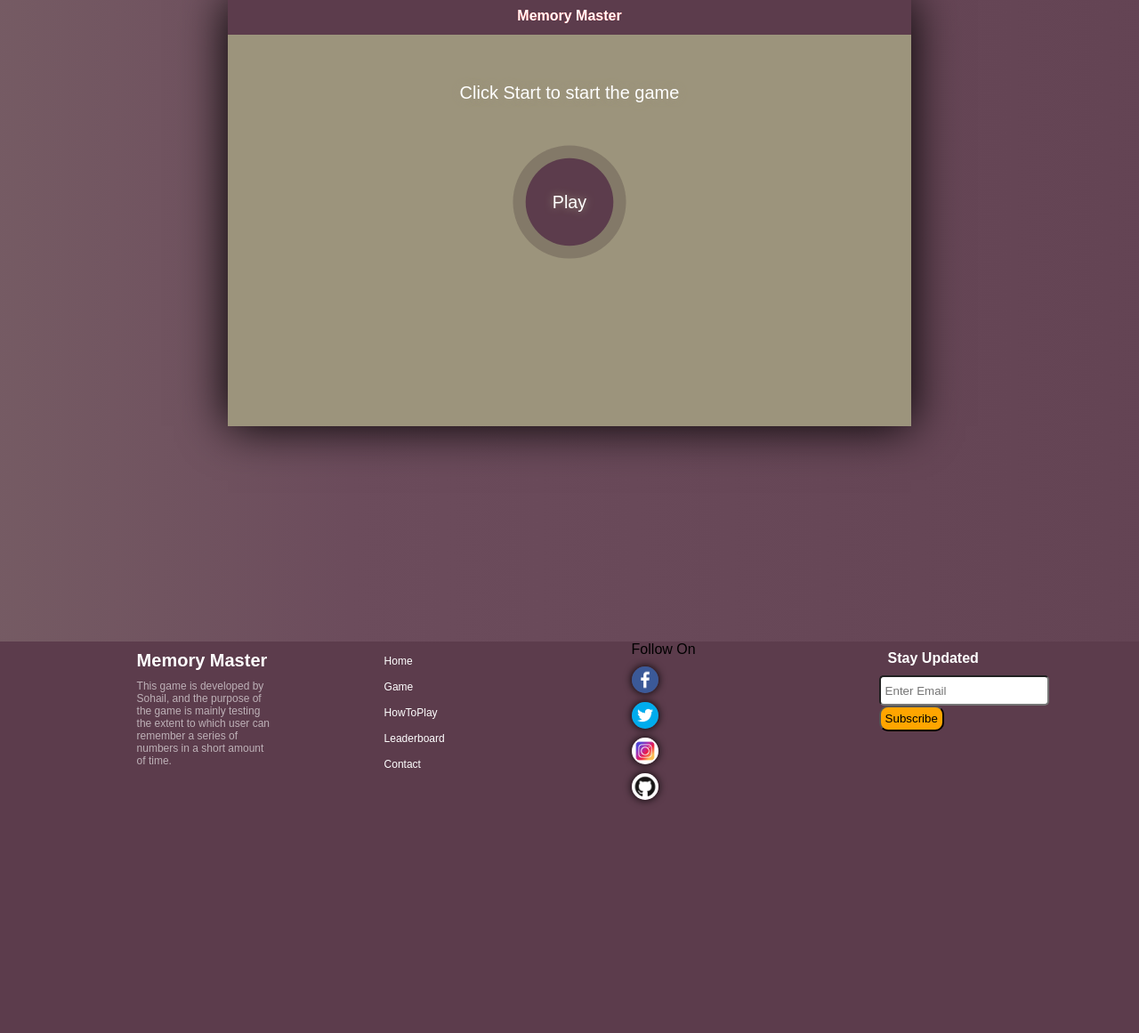
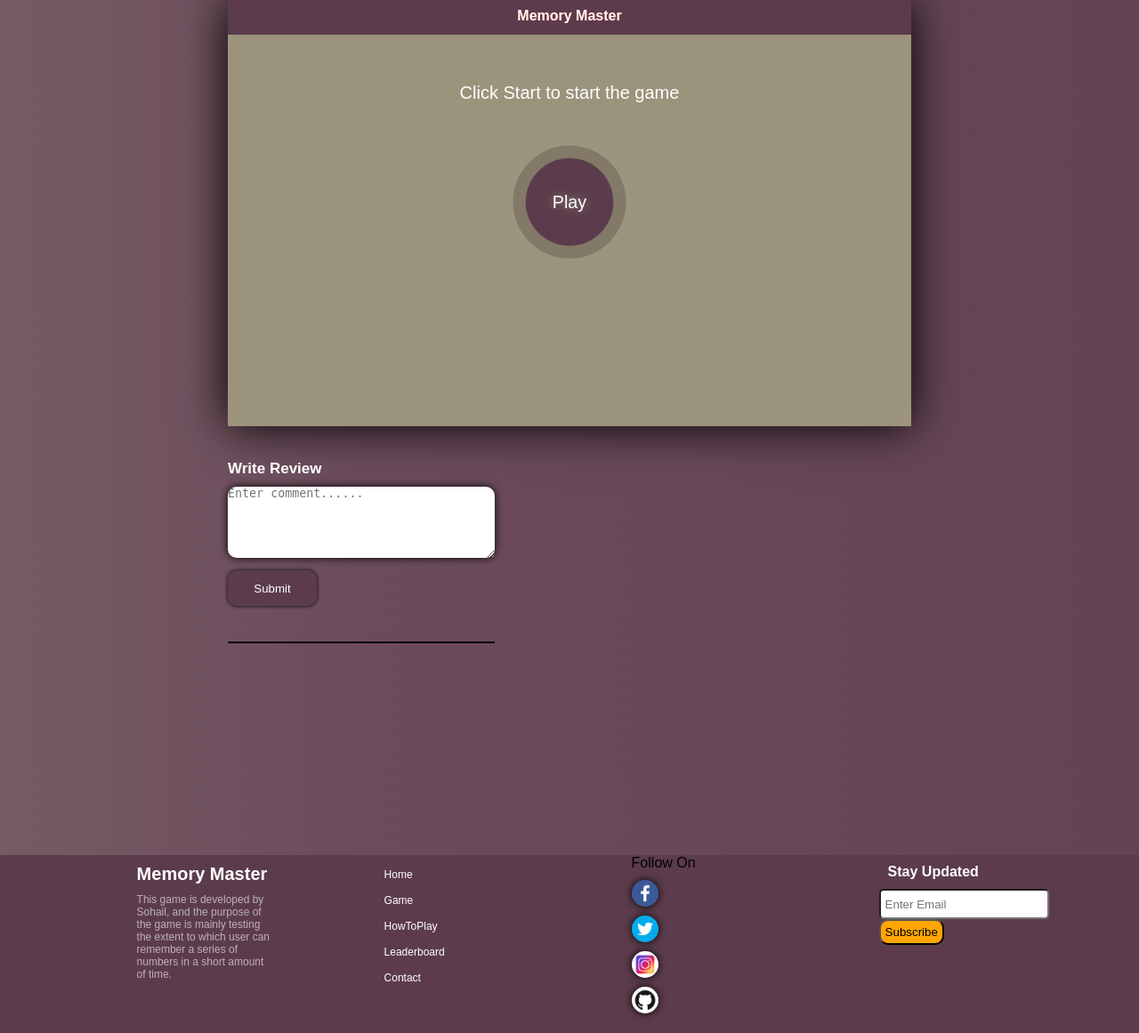
Before and after one commit to SohailMG/GameWebsite, a PHP site: page /Game.php in a window 1280 px wide. Shown: the part 239-1400 px from the top of the page at 89% size. Before the commit the page ends 1142 px from the top, so only its background shows below. Run offline with PHP 8.4, Linux system fonts and the light colour scheme.

Commit message:
added comment section in game page

```diff
--- a/CommonPhp/HeaderNavigation.php
+++ b/CommonPhp/HeaderNavigation.php
@@ -25,6 +25,7 @@ function outputHeaderNav($pageName){
         }
         echo 'href="' . $pageLinks[$i] . '">' . $pageNames[$i] . '</a>';
 
+
     }
     echo '</div>';
     echo '<div id="signbtns">
--- a/Game.php
+++ b/Game.php
@@ -23,6 +23,12 @@
         <button id="Hard" onclick="playHard()">Hard</button>
     </div>
 </div>
+<div class="commentBox">
+    <h1>Write Review</h1>
+    <textarea id="comment" placeholder="Enter comment......"></textarea>
+    <button id="commentbtn" onclick="submitComment()">Submit</button>
+    <div id="comments"></div>
+</div>
 
 <?php
     include_once('CommonPhp/footer.php');
--- a/scripts/Game.js
+++ b/scripts/Game.js
@@ -6,3 +6,12 @@ function startGame() {
     screen_one.style.display = "none";
     screen_two.style.display = "block";
 }
+// game review function to store user comments and display them
+function submitComment(){
+    var comment = document.getElementById("comment").value;
+    var comments = document.getElementById("comments");
+
+    localStorage.setItem('review', comment);
+    showComments = localStorage.getItem('review');
+    comments.innerHTML = showComments;
+}
--- a/scripts/UserAuth.js
+++ b/scripts/UserAuth.js
@@ -41,6 +41,7 @@ function SignUp() {
     localStorage.setItem("newUser", JSON.stringify(newUser));
     currentData.push(newUser);
     localStorage.setItem("allUsers", JSON.stringify(currentData));
+    document.location.href="Sign-in.php";
   }
 }
 /* sign in function used to validate user details from localstorage
@@ -55,6 +56,9 @@ function SignIN() {
   // iterating through arr of objects to check is input = value
   for (i = 0; i < getData.length; i++) {
     if (u_name == getData[i].username && pwd == getData[i].password) {
+      localStorage.setItem('loggedusr',u_name )
+      var loggedusr = localStorage.getItem('loggedusr')
+      document.getElementById("loggedIn").innerHTML=loggedusr;
       document.location.href = "index.php";
       return;
     }
--- a/styles/Game.css
+++ b/styles/Game.css
@@ -6,7 +6,7 @@
     background-color: #9c947c;
     background-repeat: 2fr;
     width: 60%;
-    height: 50%;
+    height: 40%;
     color: rgb(0, 0, 0);
     margin-left: 20%;
     margin-top: 5%;
@@ -124,3 +124,45 @@ background-color: #5c3c4c;
     color: black;
     font-size: 17px;
 }
+.commentBox{
+    margin-left: 20%;
+    margin-top: 3%;
+    width: 300px;
+}
+.commentBox > h1{
+    color: white;
+    font-size: 17px;
+}
+
+#comment{
+    border-radius: 10px;
+    border: none;
+    box-shadow: 0 0 10px black;
+    margin-top: 10px;
+    width: 300px;
+    height: 80px;
+}
+
+#commentbtn{
+    color: white;
+    box-shadow: 0 0 4px black;
+    background-color: #5c3c4c;
+    border: none;
+    border-radius: 10px;
+    width: 100px;
+    height: 40px;
+    margin-top: 10px;
+}
+#commentbtn:hover{
+    background-color: #9c947c;
+}
+#comments {
+    text-align: left;
+    height: 20px;
+    padding-top: 20px;
+    color: aliceblue;
+    border: 2px solid black;
+    border-top: none;
+    border-left: none;
+    border-right: none;
+}
--- a/styles/Index.css
+++ b/styles/Index.css
@@ -83,7 +83,7 @@ footer > div{
 */
 section {
   width: 100%;
-  height: 120vh;
+  height: 150vh;
   background-image: linear-gradient(90deg, #89766d, #948c7c, #6c4c5c, #5c3c4c);
   background-size: 400% 400%;
   position: relative;
```
Also changed, not shown: 1 other file.
